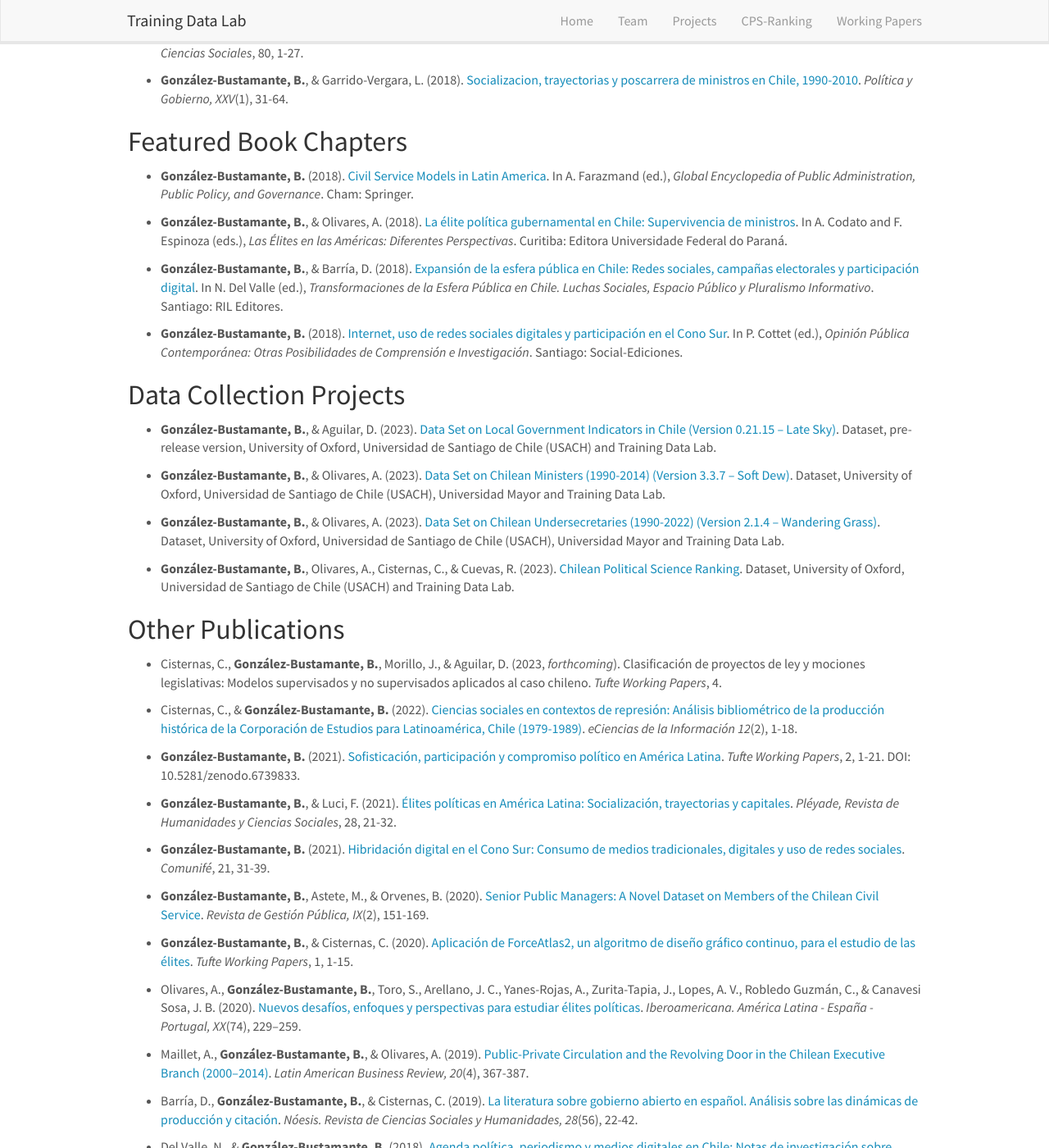
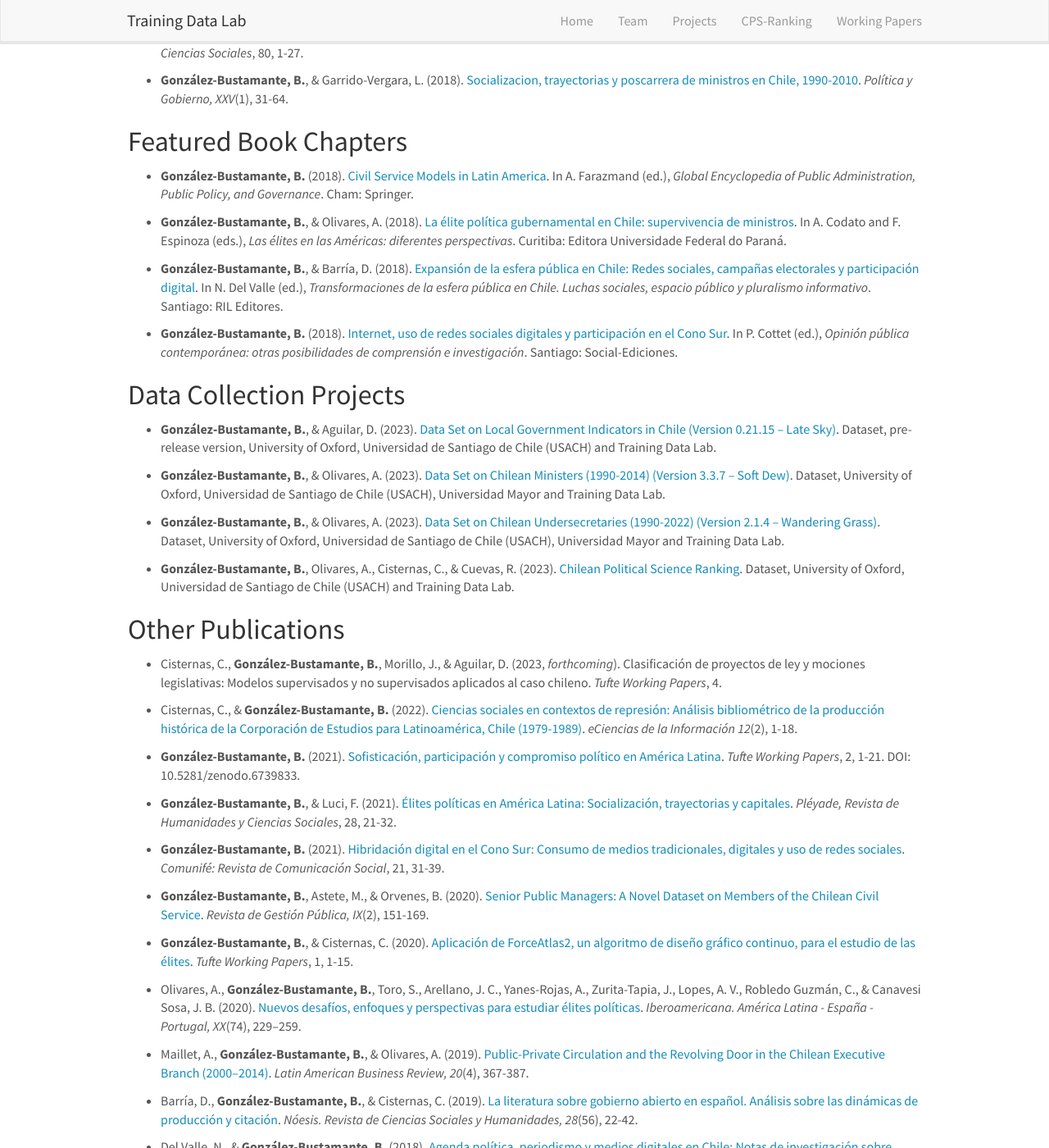
Before and after one commit to training-datalab/old-training-datalab.com, a Jekyll site: the page built from _pages/bgonzalezbustamante.md, in a window 1280 px wide and 1400 px high, scrolled down 984 px. Shown: the whole window at 82% size. Built offline with Jekyll 4.4.1, drawn with Linux system fonts in a browser that asks for light colours; nearby versions of some CDN libraries.

Commit message:
Update bgonzalezbustamante.md

```diff
--- a/_pages/bgonzalezbustamante.md
+++ b/_pages/bgonzalezbustamante.md
@@ -42,11 +42,11 @@ permalink: /team/bgonzalezbustamante/
 
 - **González-Bustamante, B.** (2018). <a href="https://doi.org/10.1007/978-3-319-20928-9_2699" target="_blank">Civil Service Models in Latin America</a>. In A. Farazmand (ed.), *Global Encyclopedia of Public Administration, Public Policy, and Governance*. Cham: Springer.
 
-- **González-Bustamante, B.**, & Olivares, A. (2018). <a href="https://www.researchgate.net/publication/325699783_Elites_en_las_Americas_diferentes_perspectivas_Elites_in_the_Americas_Different_Perspectives" target="_blank">La élite política gubernamental en Chile: Supervivencia de ministros</a>. In A. Codato and F. Espinoza (eds.), *Las Élites en las Américas: Diferentes Perspectivas*. Curitiba: Editora Universidade Federal do Paraná.
+- **González-Bustamante, B.**, & Olivares, A. (2018). <a href="https://www.researchgate.net/publication/325699783_Elites_en_las_Americas_diferentes_perspectivas_Elites_in_the_Americas_Different_Perspectives" target="_blank">La élite política gubernamental en Chile: supervivencia de ministros</a>. In A. Codato and F. Espinoza (eds.), *Las élites en las Américas: diferentes perspectivas*. Curitiba: Editora Universidade Federal do Paraná.
 
-- **González-Bustamante, B.**, & Barría, D. (2018). <a href="https://doi.org/10.31235/osf.io/nkftb" target="_blank">Expansión de la esfera pública en Chile: Redes sociales, campañas electorales y participación digital</a>. In N. Del Valle (ed.), *Transformaciones de la Esfera Pública en Chile. Luchas Sociales, Espacio Público y Pluralismo Informativo*. Santiago: RIL Editores.
+- **González-Bustamante, B.**, & Barría, D. (2018). <a href="https://doi.org/10.31235/osf.io/nkftb" target="_blank">Expansión de la esfera pública en Chile: Redes sociales, campañas electorales y participación digital</a>. In N. Del Valle (ed.), *Transformaciones de la esfera pública en Chile. Luchas sociales, espacio público y pluralismo informativo*. Santiago: RIL Editores.
 
-- **González-Bustamante, B.** (2018). <a href="https://doi.org/10.34720/2nd0-8t73" target="_blank">Internet, uso de redes sociales digitales y participación en el Cono Sur</a>. In P. Cottet (ed.), *Opinión Pública Contemporánea: Otras Posibilidades de Comprensión e Investigación*. Santiago: Social-Ediciones.
+- **González-Bustamante, B.** (2018). <a href="https://doi.org/10.34720/2nd0-8t73" target="_blank">Internet, uso de redes sociales digitales y participación en el Cono Sur</a>. In P. Cottet (ed.), *Opinión pública contemporánea: otras posibilidades de comprensión e investigación*. Santiago: Social-Ediciones.
 
 ## Data Collection Projects
 
@@ -68,7 +68,7 @@ permalink: /team/bgonzalezbustamante/
 
 - **González-Bustamante, B.**, & Luci, F. (2021). <a href="http://www.revistapleyade.cl/index.php/OJS/article/view/359" target="_blank">Élites políticas en América Latina: Socialización, trayectorias y capitales</a>. *Pléyade, Revista de Humanidades y Ciencias Sociales*, 28, 21-32.
 
-- **González-Bustamante, B.** (2021). <a href="https://revistas.unife.edu.pe/index.php/comunife/article/view/2580/" target="_blank">Hibridación digital en el Cono Sur: Consumo de medios tradicionales, digitales y uso de redes sociales</a>. *Comunifé*, 21, 31-39.
+- **González-Bustamante, B.** (2021). <a href="https://revistas.unife.edu.pe/index.php/comunife/article/view/2580/" target="_blank">Hibridación digital en el Cono Sur: Consumo de medios tradicionales, digitales y uso de redes sociales</a>. *Comunifé: Revista de Comunicación Social*, 21, 31-39.
 
 - **González-Bustamante, B.**, Astete, M., & Orvenes, B. (2020). <a href="https://doi.org/10.31235/osf.io/vshcz" target="_blank">Senior Public Managers: A Novel Dataset on Members of the Chilean Civil Service</a>. *Revista de Gestión Pública, IX*(2), 151-169.
 
```
